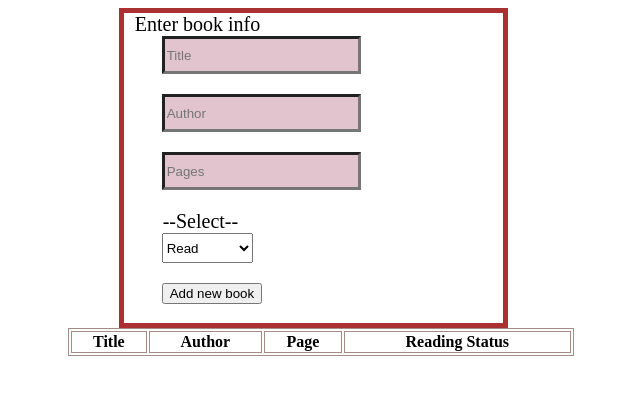
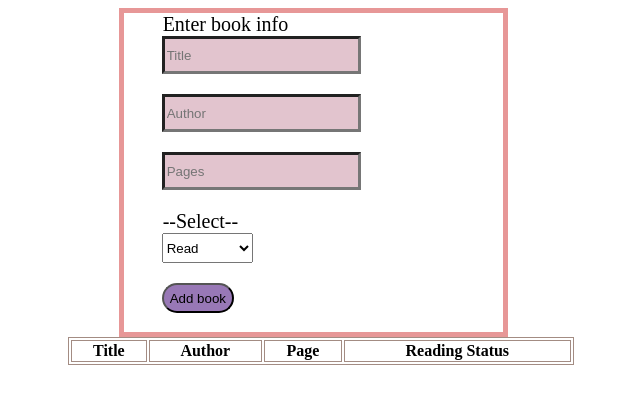
Before and after one commit to ibukun53/Library-project, a website: page index.html in a window 1280 px wide. Shown: the whole page, without its empty margins (319-959 px from the left). Drawn offline with Linux system fonts and the light colour scheme.

Commit message:
Fix the form element

```diff
--- a/index.css
+++ b/index.css
@@ -1,11 +1,14 @@
 .bookInfo {
-    margin : 10px;
+    margin : 10%;
     font-size: 20px;
 }
 
 .submit {
     margin-left: 10%;
     margin-bottom: 5%;
+    background-color: rgb(152, 120, 182);
+    height: 30px;
+    border-radius: 20px;
 }
 
 .input {
@@ -21,7 +24,7 @@
 
 #form:valid {
     width: 30%;
-    border : 5px solid rgb(77, 189, 77);
+    border : 5px solid rgb(171, 206, 171);
 }
 
 input:invalid {
@@ -30,7 +33,7 @@ input:invalid {
 
 #form:invalid {
     width: 30%;
-    border : 5px solid rgb(170, 49, 49);
+    border : 5px solid rgb(231, 151, 151);
 }
 
 input:required {
--- a/index.html
+++ b/index.html
@@ -17,7 +17,7 @@
         placeholder="Title"
         required
         minlength="3"
-        maxlength="8"
+        maxlength="15"
       /><br />
       <input
         type="text"
@@ -27,7 +27,7 @@
         placeholder="Author"
         required
         minlength="3"
-        maxlength="8"
+        maxlength="20"
       /><br />
       <input
         type="number"
@@ -45,7 +45,7 @@
         <option value="In Progress" class="option">In Progress</option>
         <option value="Not Read" class="option">Not Read</option></select
       ><br />
-      <button type="submit" class="submit">Add new book</button>
+      <button type="submit" class="submit">Add book</button>
     </form>
     <div class="container">
       <table class="table">
```
